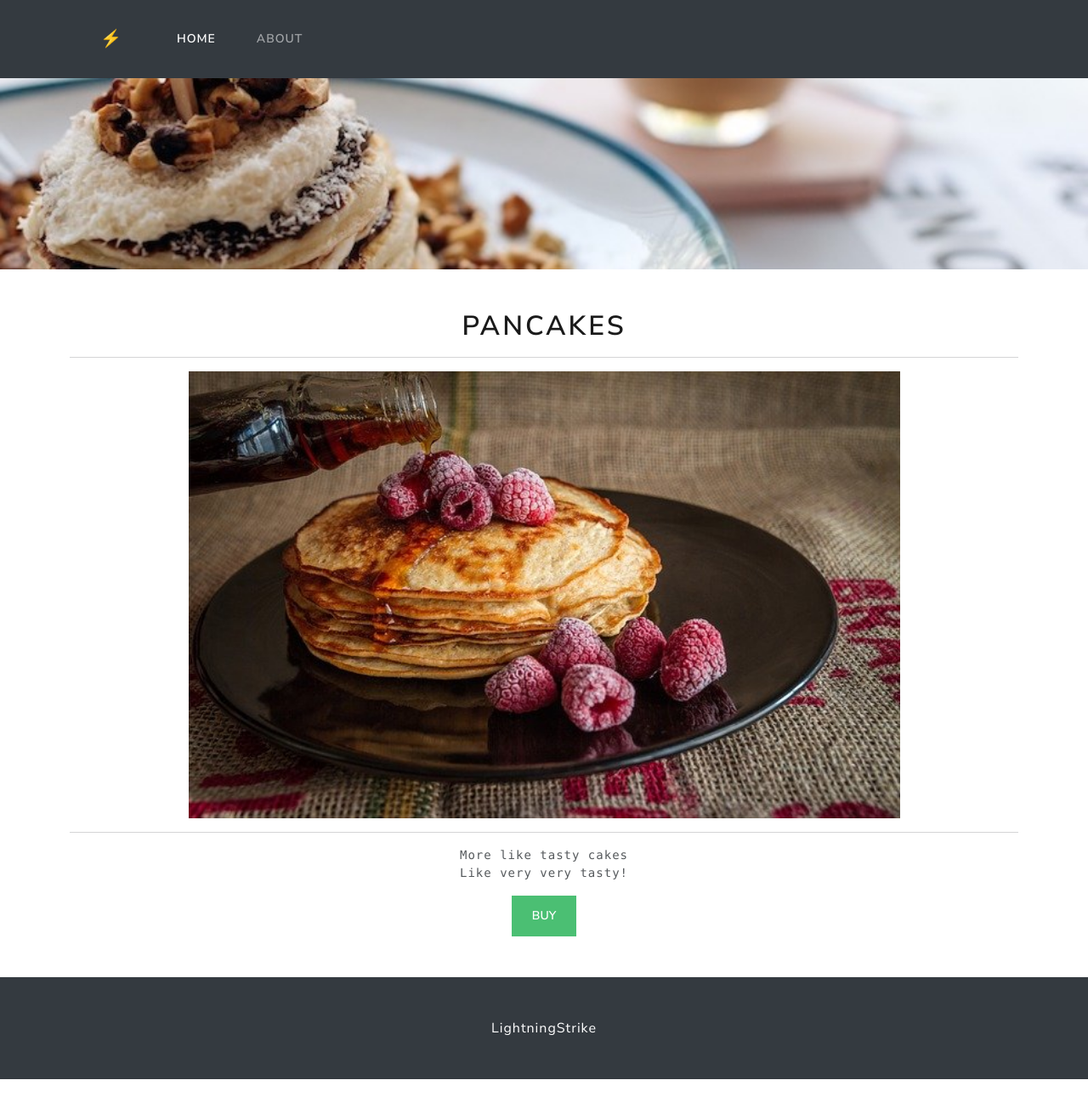
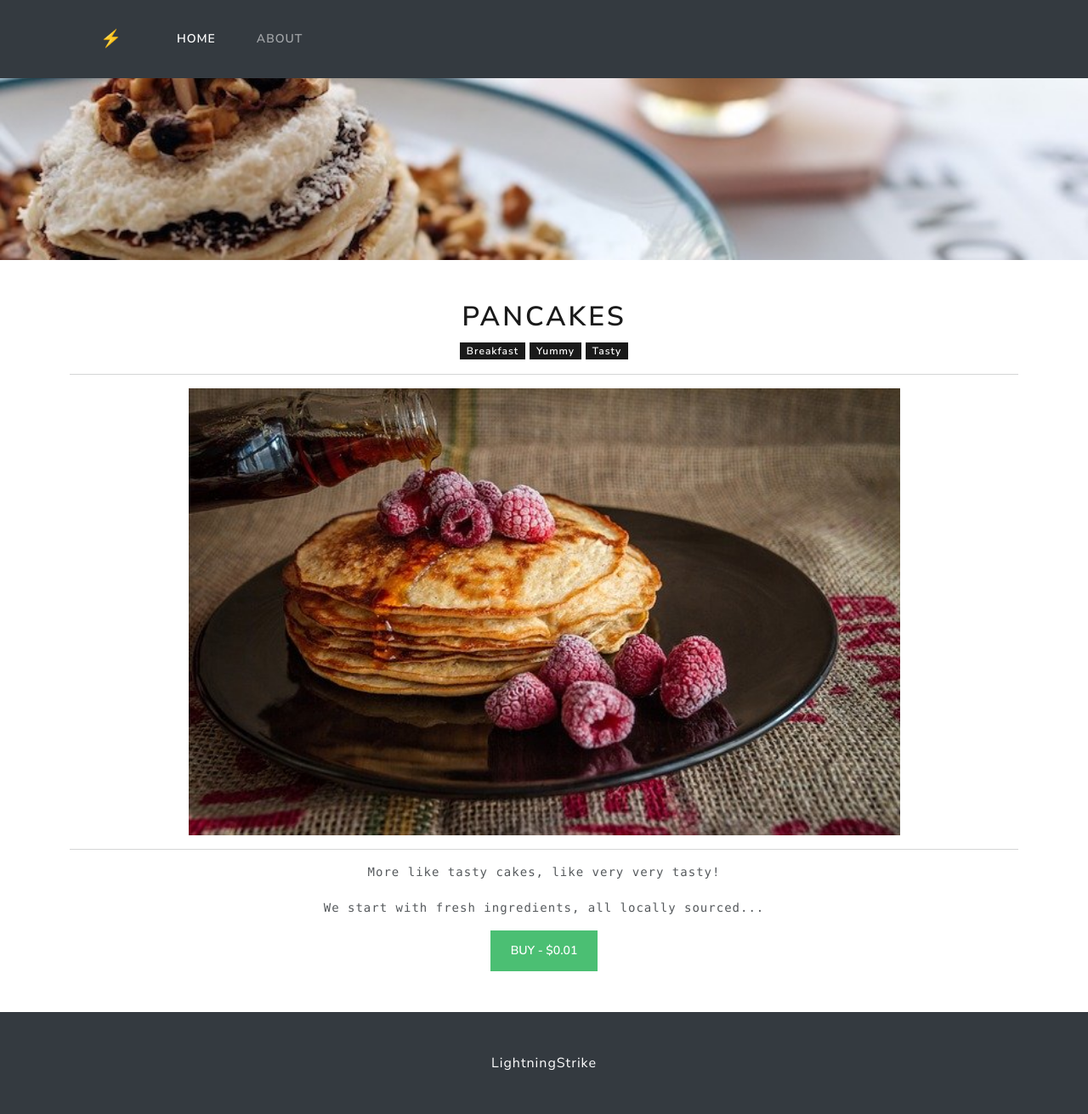
Before and after one commit to CypherToad/LightningStrike, a Flask app: page /product/pancakes in a window 1280 px wide. Shown: the whole page at 85% size. Before the commit the page ends 1270 px from the top, so only its background shows below. Run offline with Flask 2, Linux system fonts and the light colour scheme; some libraries are stand-ins or nearby versions.

Commit message:
More cleanup and tags for ui

```diff
--- a/inventory.yaml
+++ b/inventory.yaml
@@ -1,7 +1,12 @@
 - name: Pancakes
+  tags:
+    - Breakfast
+    - Yummy
+    - Tasty
   description: |
-    More like tasty cakes
-    Like very very tasty!
+    More like tasty cakes, like very very tasty!
+
+    We start with fresh ingredients, all locally sourced...
   price: 0.01
   image: pancakes.jpeg
   content: pancakes.jpeg
@@ -35,6 +40,8 @@
   content: bacon.jpeg
 
 - name: Avocado Egg
+  tags:
+    - Trending
   description: |
     Hello Fellow Kids 😂
   price: 5.00
--- a/static/css/styles.css
+++ b/static/css/styles.css
@@ -1,10 +1,10 @@
 .content {
-    min-height: calc(50vh - 25px);
+    min-height: calc(80vh - 25px);
 }
 
-.footer {
-    height: 25px;
-}
+body {
+    padding-top: 80px;
+  }
 
 code {
   padding: 25px;
--- a/templates/base.html
+++ b/templates/base.html
@@ -15,7 +15,7 @@
     <body>
 
       <!-- Navigation-->
-      <nav class="navbar navbar-expand-lg navbar-dark bg-dark">
+      <nav class="navbar navbar-expand-lg navbar-dark bg-dark fixed-top">
           <div class="container px-4 px-lg-5">
               <strong class="navbar-brand"><a href="/" style="text-decoration: none;">⚡</a></strong>
               <button class="navbar-toggler" type="button" data-bs-toggle="collapse" data-bs-target="#navbarSupportedContent" aria-controls="navbarSupportedContent" aria-expanded="false" aria-label="Toggle navigation"><span class="navbar-toggler-icon"></span></button>
@@ -39,7 +39,7 @@
       </div>
 
       <!-- Footer-->
-      <footer class="py-5 bg-dark">
+      <footer class="footer mt-auto py-5 bg-dark">
           <div class="container">
             <p class="m-0 text-center text-white" onclick='window.location.href = "https://github.com/CypherToad/LightningStrike";'>LightningStrike</p>
           </div>
--- a/templates/home.html
+++ b/templates/home.html
@@ -20,6 +20,9 @@
           <div class="text-center">
               <!-- product name-->
               <h5 class="fw-bolder"><strong><a href="/product/{{ item.slug }}" style="text-decoration: none;">{{ item.name }}</a></strong></h5>
+              {% for tag in item.tags %}
+                <a href="/product/{{ item.slug }}"><span class="badge bg-primary">{{ tag }}</span></a>
+              {% endfor %}
           </div>
       </div>
   </div>
--- a/templates/modal.html
+++ b/templates/modal.html
@@ -16,7 +16,7 @@
             <hr>
             <img width=75% id=ln_invoice_qr src="" /><br><br>
             <p><small><span id=ln_timer>?</span> seconds remaining.</small></p>
-            <code class="card" id=ln_invoice style="color: #7B7B7B;"></code>
+            <small><code class="card" id=ln_invoice style="color: #7B7B7B; background-color: #EEEEEE;"></code></small>
           </div>
 
         </center>
--- a/templates/product.html
+++ b/templates/product.html
@@ -11,6 +11,9 @@
   <!-- product image-->
   <center>
   <h1>{{ item.name }}</h1>
+  {% for tag in item.tags %}
+    <span class="badge bg-primary">{{ tag }}</span>
+  {% endfor %}
   <hr>
   <img width=75% src="/static/images/{{ item.image }}" data-bs-toggle="modal" data-bs-target="#Modal" data-bs-target="#staticBackdrop" />
 
@@ -19,7 +22,7 @@
   <pre>{{ item.description }}</pre>
 
   <button type="button" class="btn btn-success" data-bs-toggle="modal" data-bs-target="#Modal" data-bs-target="#staticBackdrop">
-    Buy
+    Buy - {{ "$%.2f"|format(item.price) }}
   </button>
 
   </center>
```
